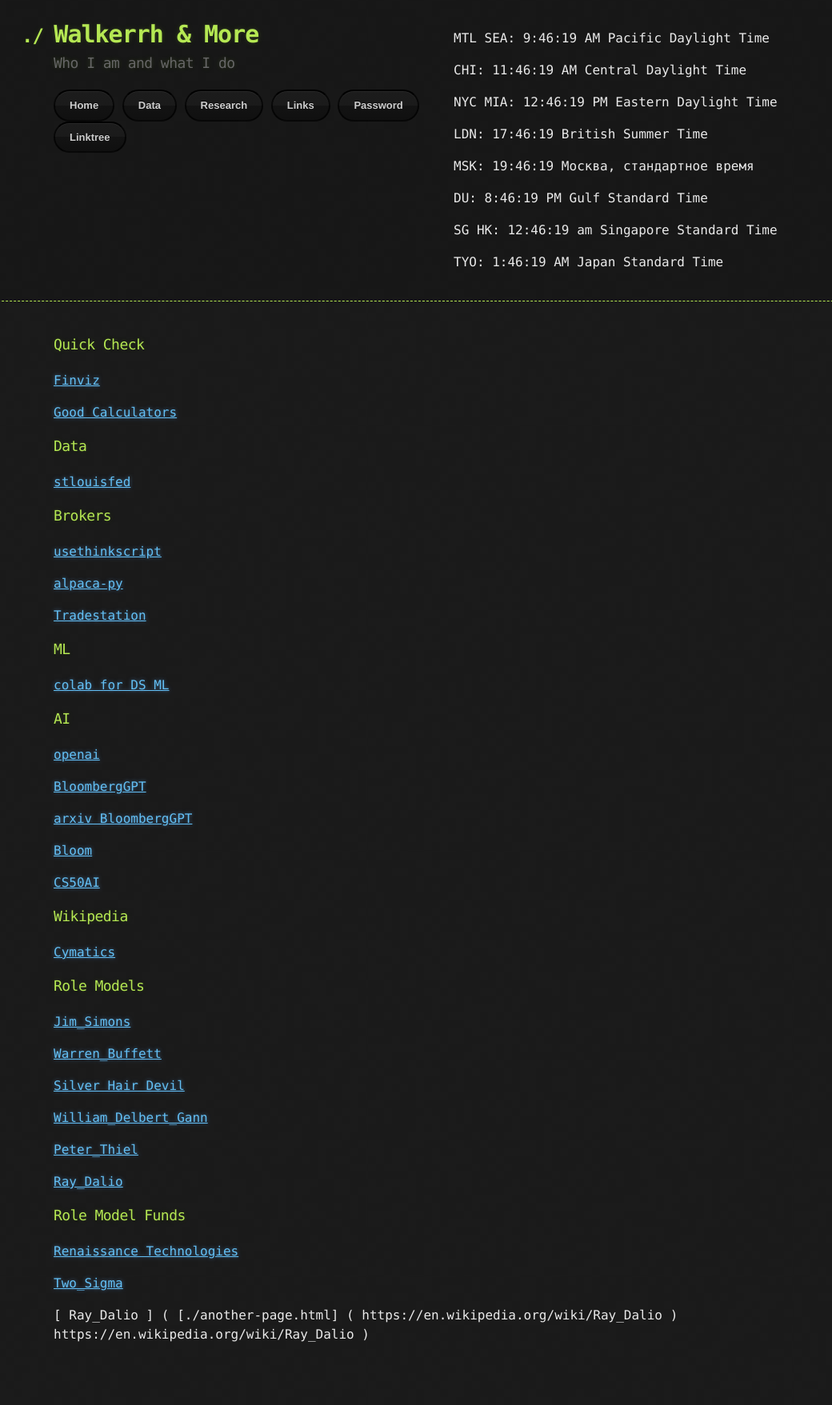
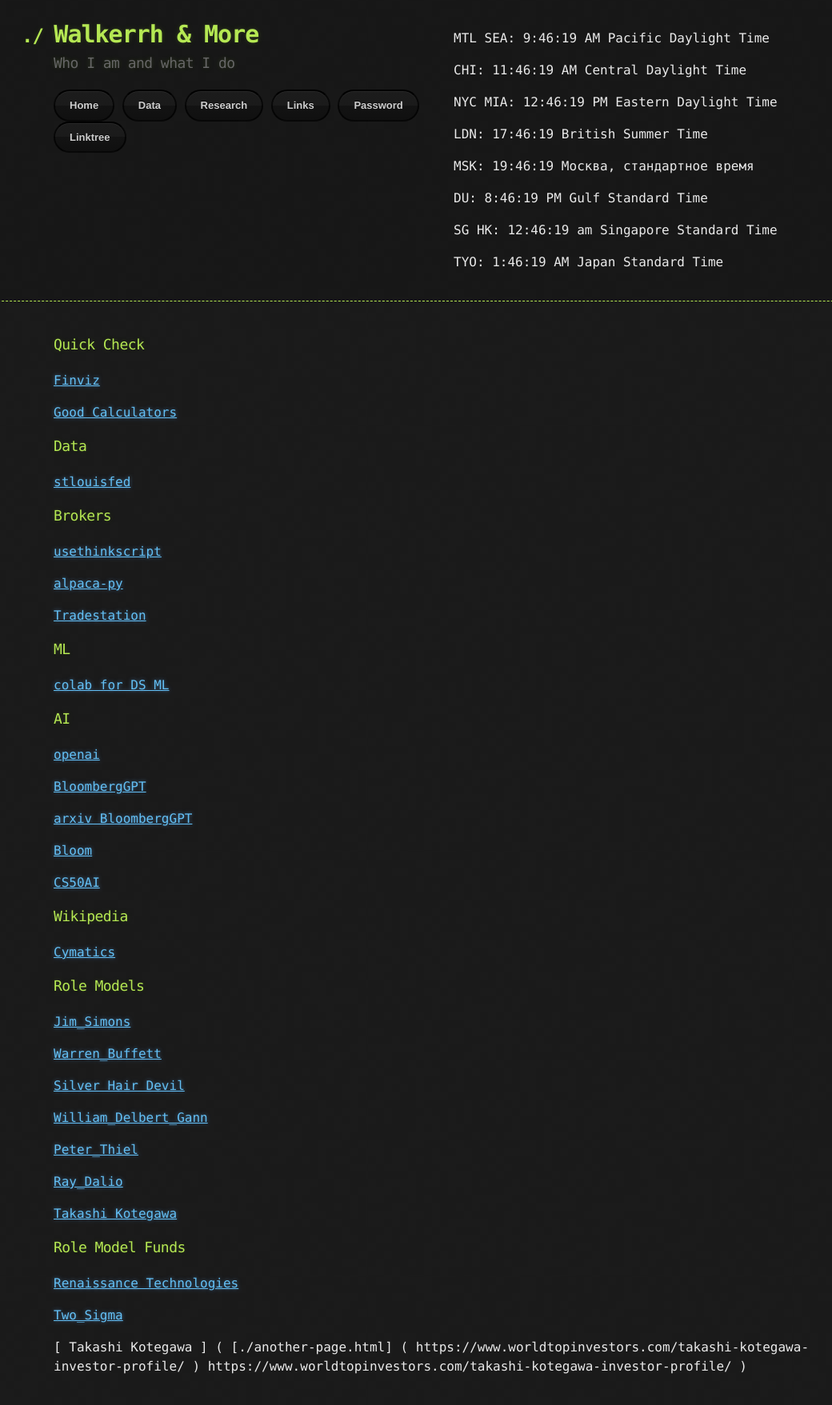
Before and after one commit to Walkerrh/walkerrh.github.io, a Jekyll site: the page built from links.md, in a window 1280 px wide. Shown: the whole page at 80% size, without its empty margins (73-1113 px from the left). Built offline with Jekyll 4.4.1, drawn with Linux system fonts in a browser that asks for light colours; our own code applies the rules of GitHub Pages for plain Markdown files; before the commit the page ends 1717 px from its top, so only the background shows below that.

Commit message:
Update links.md

```diff
--- a/links.md
+++ b/links.md
@@ -9,9 +9,11 @@
 
 [Good Calculators]([./another-page.html](https://goodcalculators.com/)https://goodcalculators.com/)
 
+
 ### Data
 
 [stlouisfed]([./another-page.html]https://fred.stlouisfed.org/)
+
 
 ### Brokers
 
@@ -21,9 +23,11 @@
 
 [Tradestation]([./another-page.html](https://www.tradestation.com/?gclid=Cj0KCQjwnrmlBhDHARIsADJ5b_mi8oDuAL-up2m7RjrKjKOVHMhLuWrPBXyN7TsPUupCm10ANJ59lvMaAkZpEALw_wcB&gclsrc=aw.ds)https://www.tradestation.com/?gclid=Cj0KCQjwnrmlBhDHARIsADJ5b_mi8oDuAL-up2m7RjrKjKOVHMhLuWrPBXyN7TsPUupCm10ANJ59lvMaAkZpEALw_wcB&gclsrc=aw.ds)
 
+
 ### ML
 
 [colab for DS ML]([./another-page.html](https://colab.research.google.com/#scrollTo=Nma_JWh-W-IF)https://colab.research.google.com/#scrollTo=Nma_JWh-W-IF)
+
 
 ### AI
 
@@ -36,6 +40,7 @@
 [Bloom]([./another-page.html(https://huggingface.co/docs/transformers/model_doc/bloom#transformers.BloomModel)https://huggingface.co/docs/transformers/model_doc/bloom#transformers.BloomModel)
 
 [CS50AI]([./another-page.html](https://cs50.harvard.edu/ai/2020/)https://cs50.harvard.edu/ai/2020/)
+
 
 ### Wikipedia
 
@@ -56,6 +61,9 @@
 
 [Ray_Dalio]([./another-page.html](https://en.wikipedia.org/wiki/Ray_Dalio)https://en.wikipedia.org/wiki/Ray_Dalio)
 
+[Takashi Kotegawa]([./another-page.html](https://www.worldtopinvestors.com/takashi-kotegawa-investor-profile/)https://www.worldtopinvestors.com/takashi-kotegawa-investor-profile/)
+
+
 ### Role Model Funds
 
 [Renaissance Technologies]([./another-page.html](https://en.wikipedia.org/wiki/Renaissance_Technologies)https://en.wikipedia.org/wiki/Renaissance_Technologies)
@@ -69,15 +77,13 @@
 
 
 
-
-
 [
-Ray_Dalio
+Takashi Kotegawa
 ]
 (
 [./another-page.html]
 (
-https://en.wikipedia.org/wiki/Ray_Dalio
+https://www.worldtopinvestors.com/takashi-kotegawa-investor-profile/
 )
-https://en.wikipedia.org/wiki/Ray_Dalio
+https://www.worldtopinvestors.com/takashi-kotegawa-investor-profile/
 )
```
